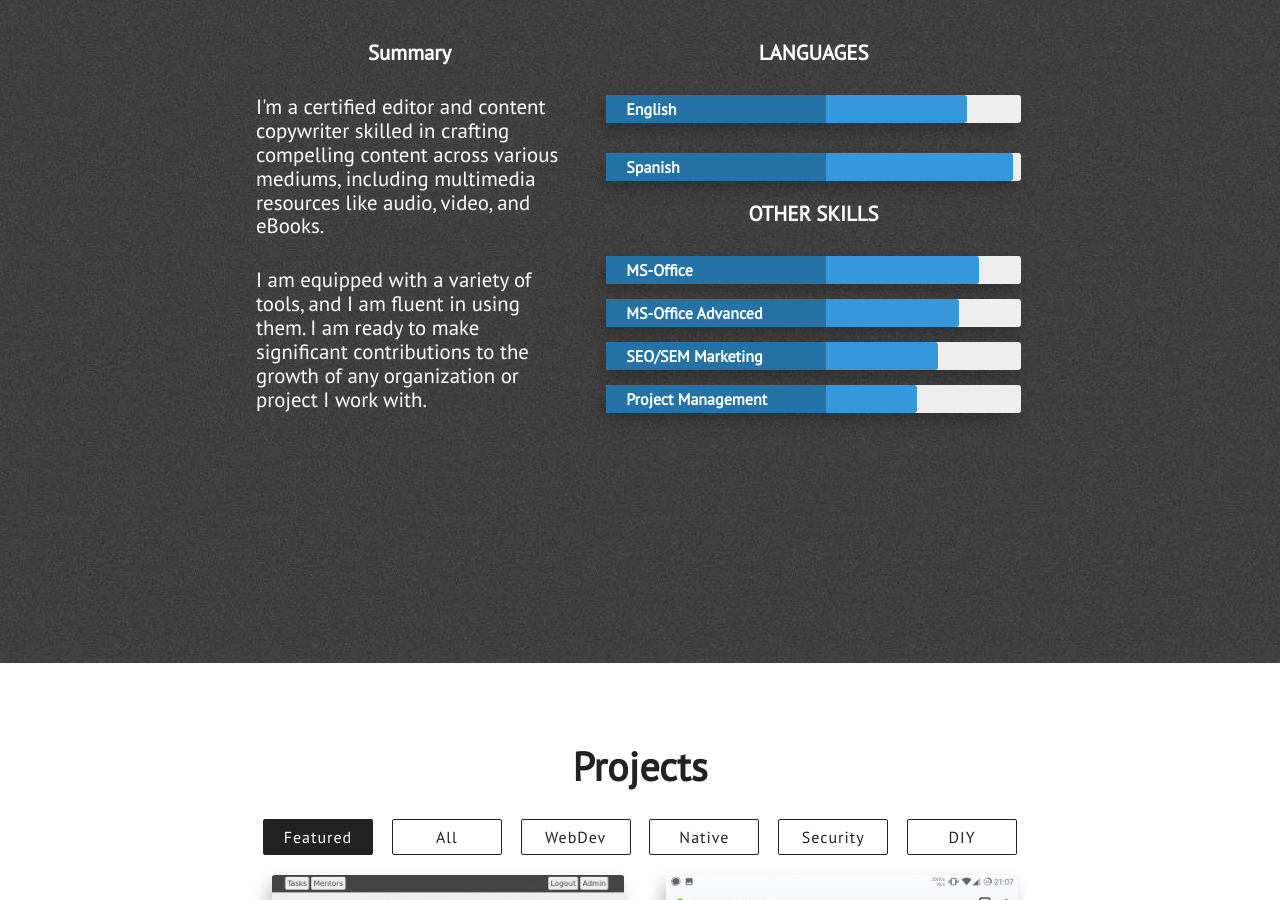
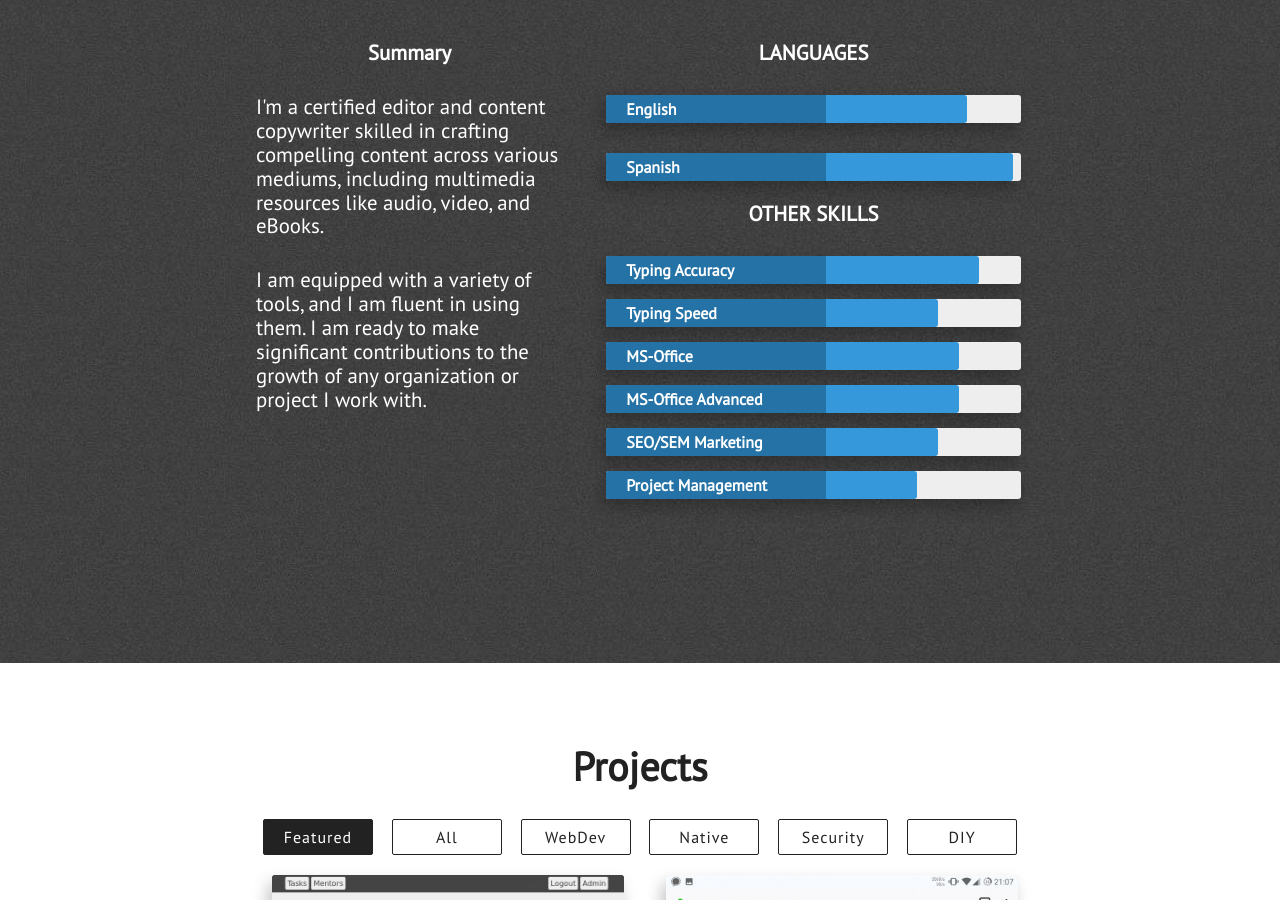
Before and after one commit to wascarleonel/portfolio, a Jekyll site: the page built from index.html, in a window 1280 px wide and 900 px high, scrolled down 2237 px. Built offline with Jekyll 4.4.1, drawn with Linux system fonts in a browser that asks for light colours; nearby versions of some CDN libraries.

Commit message:
Update skills.html

```diff
--- a/_includes/skills.html
+++ b/_includes/skills.html
@@ -38,9 +38,21 @@
                   <h3 class="center-align skills-subsection">OTHER SKILLS</h3>
                     <div class="progress-bars">
                         <div class="skillbar clearfix " data-percent="90%">
+                            <div class="skillbar-title" style="background: #2980b9;"><span>Typing Accuracy</span></div>
+                            <div class="skillbar-bar" style="background: #3498db;"></div>
+                        </div> <!-- End Skill Bar -->
+
+                    <div class="skillbar clearfix " data-percent="80%">
+                            <div class="skillbar-title" style="background: #2980b9;"><span>Typing Speed</span></div>
+                            <div class="skillbar-bar" style="background: #3498db;"></div>
+                        </div> <!-- End Skill Bar -->
+
+
+                    <div class="skillbar clearfix " data-percent="85%">
                             <div class="skillbar-title" style="background: #2980b9;"><span>MS-Office</span></div>
                             <div class="skillbar-bar" style="background: #3498db;"></div>
                         </div> <!-- End Skill Bar -->
+
 
                         <div class="skillbar clearfix " data-percent="85%">
                             <div class="skillbar-title" style="background: #2980b9;"><span>MS-Office Advanced</span></div>
```
